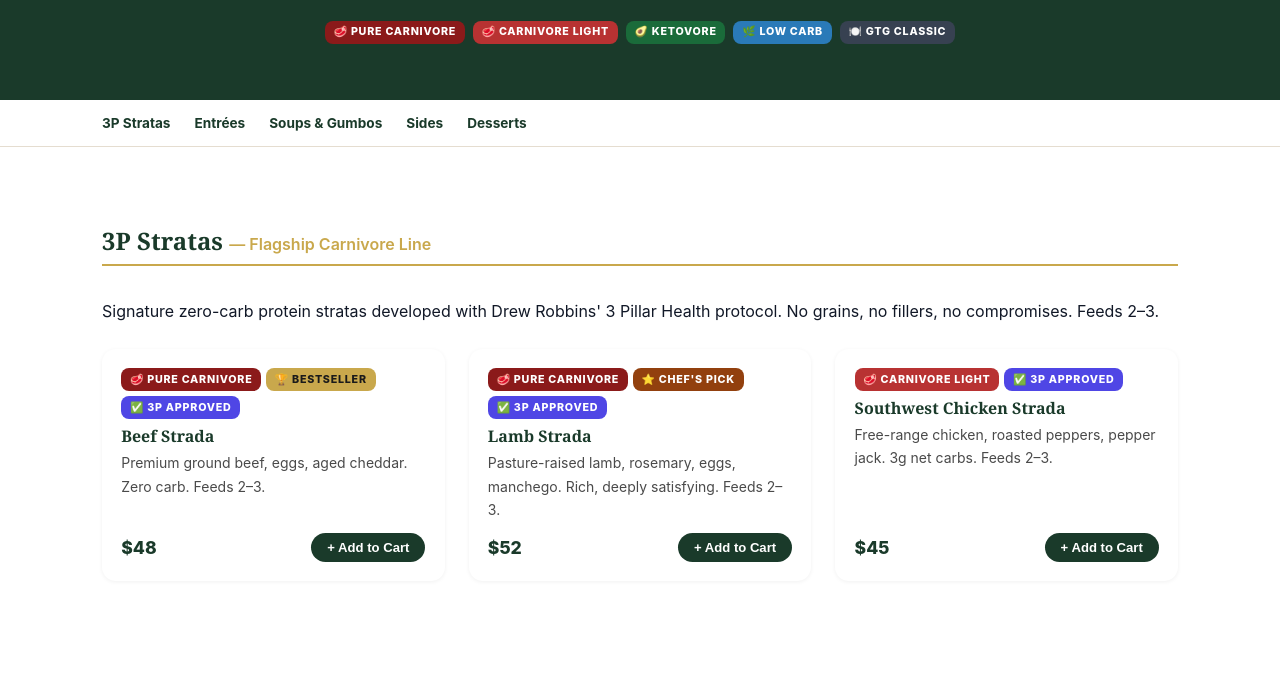
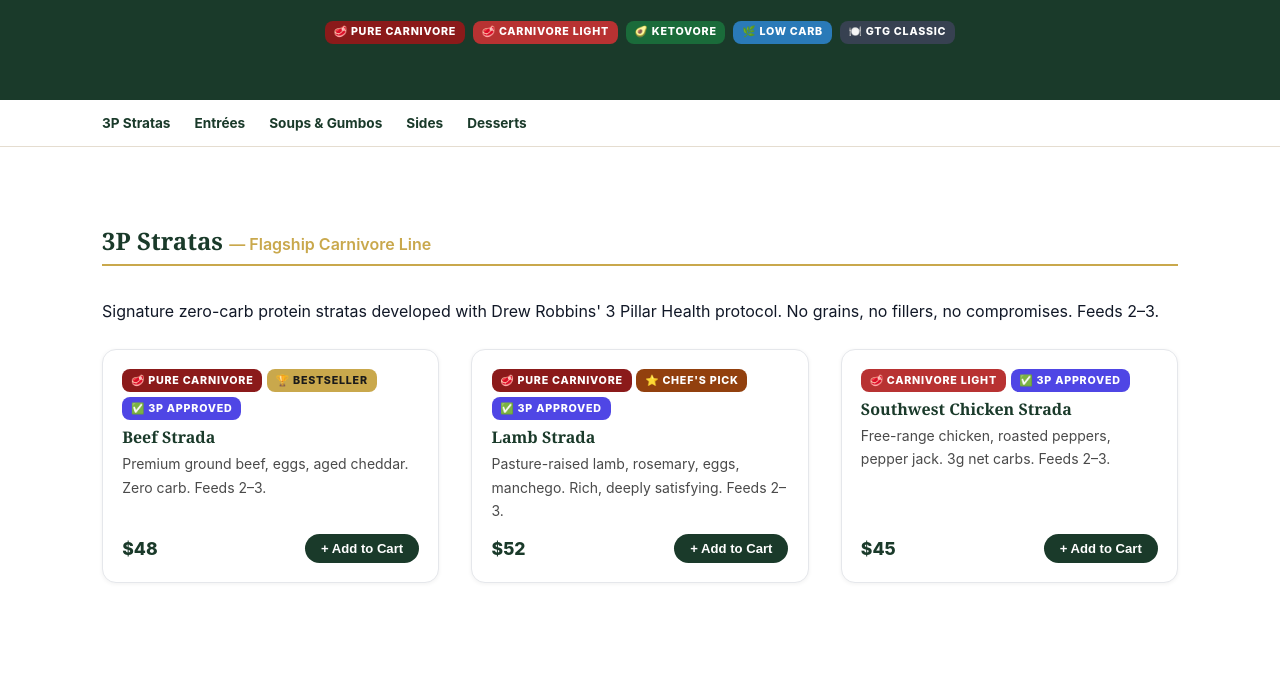
Before and after one commit to drewrobbins/gtg-website, a website: page menu.html in a window 1280 px wide. Shown: the part 258-952 px from the top of the page. Drawn offline with Linux system fonts and the light colour scheme.

Commit message:
fix: menu cards — faint border + increased gap between items

```diff
--- a/style.css
+++ b/style.css
@@ -505,9 +505,9 @@ img { display: block; max-width: 100%; }
 /* ── Menu Cards ── */
 .menu-category { margin-bottom: 4rem; }
 .menu-category h2 { color: var(--emerald); border-bottom: 2px solid var(--gold); padding-bottom: .5rem; margin-bottom: 2rem; }
-.menu-grid { display: grid; grid-template-columns: repeat(auto-fill, minmax(280px, 1fr)); gap: 1.5rem; }
-.menu-card { background: #fff; border-radius: var(--radius); box-shadow: var(--shadow-sm); overflow: hidden; transition: box-shadow var(--transition), transform var(--transition); display: flex; flex-direction: column; }
-.menu-card:hover { box-shadow: var(--shadow-md); transform: translateY(-2px); }
+.menu-grid { display: grid; grid-template-columns: repeat(auto-fill, minmax(280px, 1fr)); gap: 2rem; }
+.menu-card { background: #fff; border-radius: var(--radius); border: 1.5px solid var(--gray-200); box-shadow: var(--shadow-sm); overflow: hidden; transition: box-shadow var(--transition), transform var(--transition), border-color var(--transition); display: flex; flex-direction: column; }
+.menu-card:hover { box-shadow: var(--shadow); border-color: var(--gray-300); transform: translateY(-2px); }
 .menu-card-img { width: 100%; height: 180px; object-fit: cover; }
 .menu-card-body { padding: 1.2rem; flex: 1; display: flex; flex-direction: column; }
 .menu-card-body h4 { color: var(--emerald); margin-bottom: .3rem; }
```
